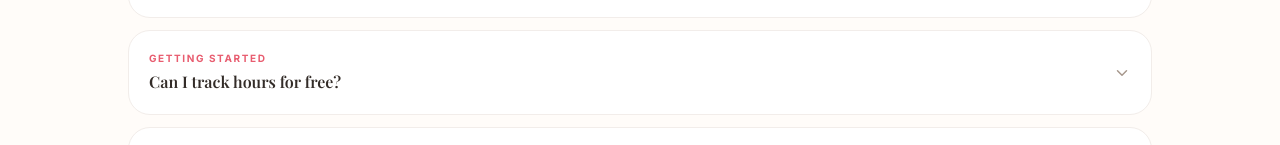
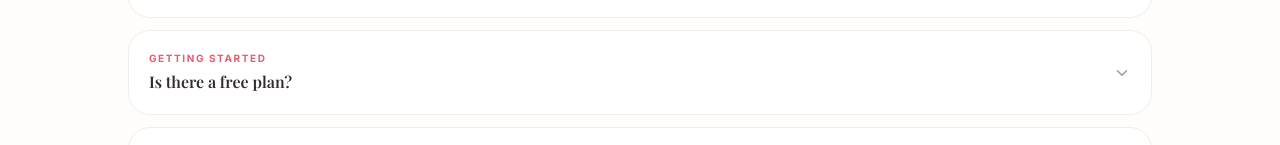
Before and after one commit to thebakersclt0116/fieldwork-by-baker-live, a React (Vite) app: page /faq in a window 1280 px wide. Shown: the part 546-691 px from the top of the page. Built offline with nearby package versions, Linux system fonts and the light colour scheme.

Commit message:
Update FAQ for 3-day trial model

```diff
--- a/src/pages/FAQ.tsx
+++ b/src/pages/FAQ.tsx
@@ -4,7 +4,7 @@ import { Link } from 'react-router';
 
 const faqs = [
   { category: 'Getting started', q: 'What is Fieldwork by Baker?', a: 'Fieldwork by Baker is an independent BCBA journey platform for fieldwork organization, supervisor review, exam preparation, study planning, resources, and Baker Brain. It is not affiliated with or endorsed by the Behavior Analyst Certification Board.' },
-  { category: 'Getting started', q: 'Can I track hours for free?', a: 'Yes. The current Free experience supports manual fieldwork tracking. Premium tools such as AI, imports, export workflows, and supervisor collaboration may require a paid entitlement.' },
+  { category: 'Getting started', q: 'Is there a free plan?', a: 'There is no permanent free plan. New users receive a 3-day full-access trial of the connected platform, then continue on Individual or Professional.' },
   { category: 'Fieldwork', q: 'How are hours entered?', a: 'Quick Log uses a Ripley-familiar workflow: choose a date, start time, and end time, then Baker converts the elapsed time into decimal hours. Each entry can also include organization, responsible supervisor, Restricted or Unrestricted classification, Independent or Supervised status, supervision format, observation time, and activity notes.' },
   { category: 'Fieldwork', q: 'Can I edit an entry after a supervisor approves it?', a: 'Yes. Editing an already approved entry returns it to Pending, requires a reason for the change, preserves revision history, and creates a new review request. Pending entries can be corrected without triggering re-approval.' },
   { category: 'Fieldwork', q: 'Does Baker decide whether my hours count?', a: 'No. Baker organizes recorded information and can flag possible issues, but your qualified supervisor and current official requirements determine whether activities are acceptable and how they should be verified.' },
```
